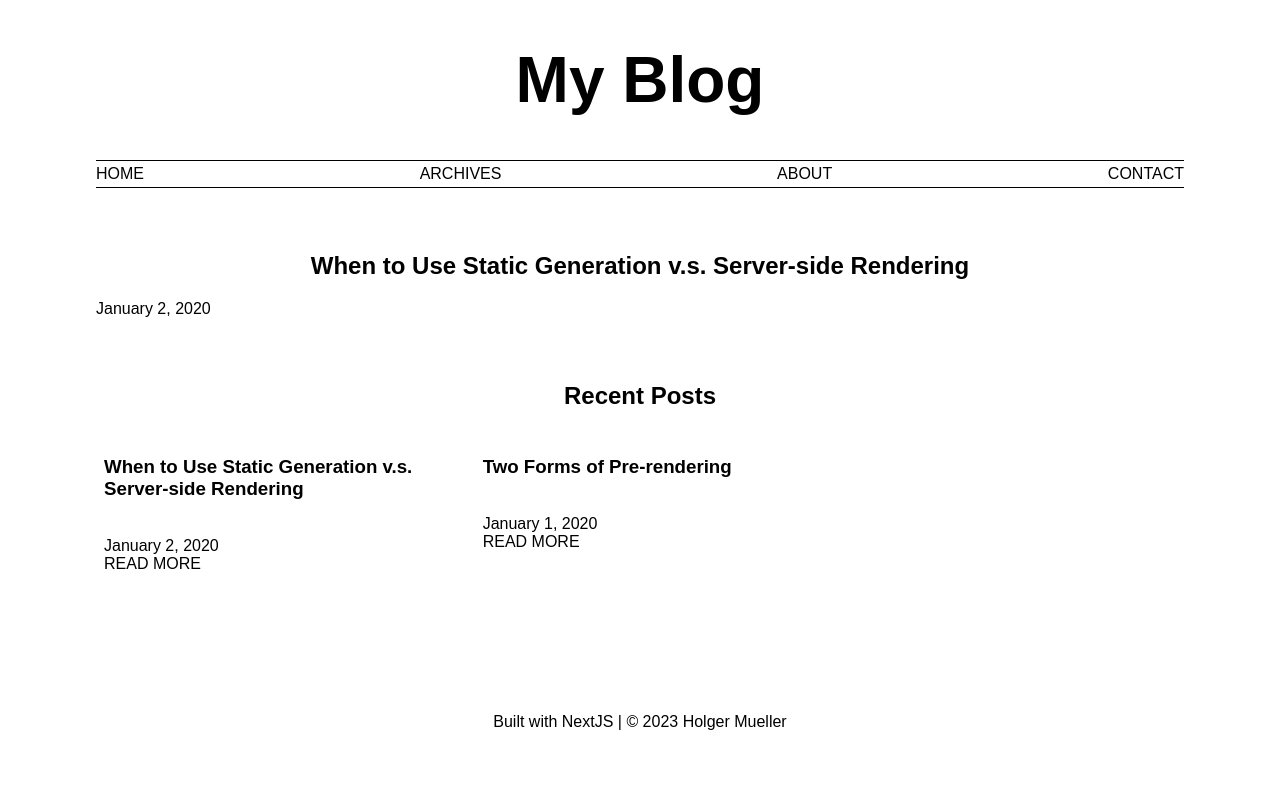
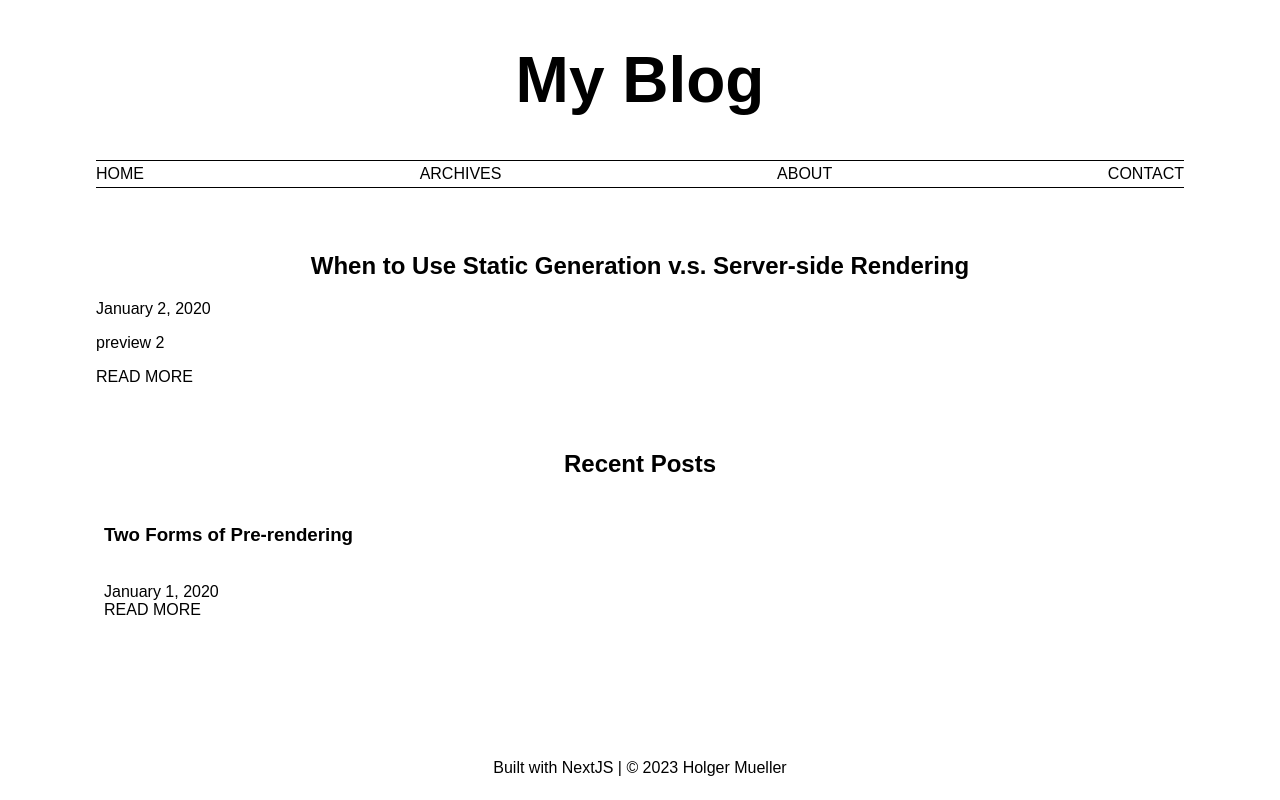
Before and after one commit to Holgermueller/blog, a Next.js app: page / in a window 1280 px wide. Built offline with nearby package versions, Linux system fonts and the light colour scheme.

Commit message:
decided on workaround for site

```diff
--- a/lib/posts.js
+++ b/lib/posts.js
@@ -18,7 +18,6 @@ export function getSortedPostsData() {
 
     return {
       id,
-
       ...matterResult.data,
     };
   });
--- a/pages/contact/index.js
+++ b/pages/contact/index.js
@@ -11,6 +11,7 @@ export default function Contact() {
       <section>
         <h3 className="sub-header">The best ways to get in touch with me</h3>
       </section>
+
       <Footer />
     </div>
   );
--- a/pages/index.js
+++ b/pages/index.js
@@ -3,11 +3,12 @@ import Nav from "../components/nav";
 import RecentPosts from "@/components/recentPosts";
 import Footer from "../components/footer";
 import Date from "@/components/date";
+import Link from "next/link";
 
 import { getSortedPostsData } from "../lib/posts";
 
 export async function getStaticProps() {
-  const allPostsData = getSortedPostsData();
+  const allPostsData = await getSortedPostsData();
 
   return {
     props: {
@@ -26,14 +27,21 @@ export default function Home({ allPostsData }) {
         <h2 className="section-header">{allPostsData[0].title}</h2>
         <Date dateString={allPostsData[0].date} />
 
-        <div
-          className="post-paragraph"
-          dangerouslySetInnerHTML={{ __html: allPostsData[0].contentHtml }}
-        />
+        <p>{allPostsData[0].preview}</p>
+        <Link
+          href={{
+            pathname: "blog/[id]",
+            query: {
+              id: allPostsData[0].id,
+            },
+          }}
+        >
+          Read More
+        </Link>
       </section>
 
       <div>
-        <RecentPosts allPostsData={allPostsData} />
+        <RecentPosts allPostsData={allPostsData.slice(1)} />
       </div>
 
       <Footer />
--- a/posts/pre-rendering.md
+++ b/posts/pre-rendering.md
@@ -1,6 +1,7 @@
 ---
 title: "Two Forms of Pre-rendering"
 date: "2020-01-01"
+preview: "preview 1"
 ---
 
 Next.js has two forms of pre-rendering: **Static Generation** and **Server-side Rendering**. The difference is in **when** it generates the HTML for a page.
--- a/posts/ssg-ssr.md
+++ b/posts/ssg-ssr.md
@@ -1,6 +1,7 @@
 ---
 title: "When to Use Static Generation v.s. Server-side Rendering"
 date: "2020-01-02"
+preview: "preview 2"
 ---
 
 We recommend using **Static Generation** (with and without data) whenever possible because your page can be built once and served by CDN, which makes it much faster than having a server render the page on every request.
```
